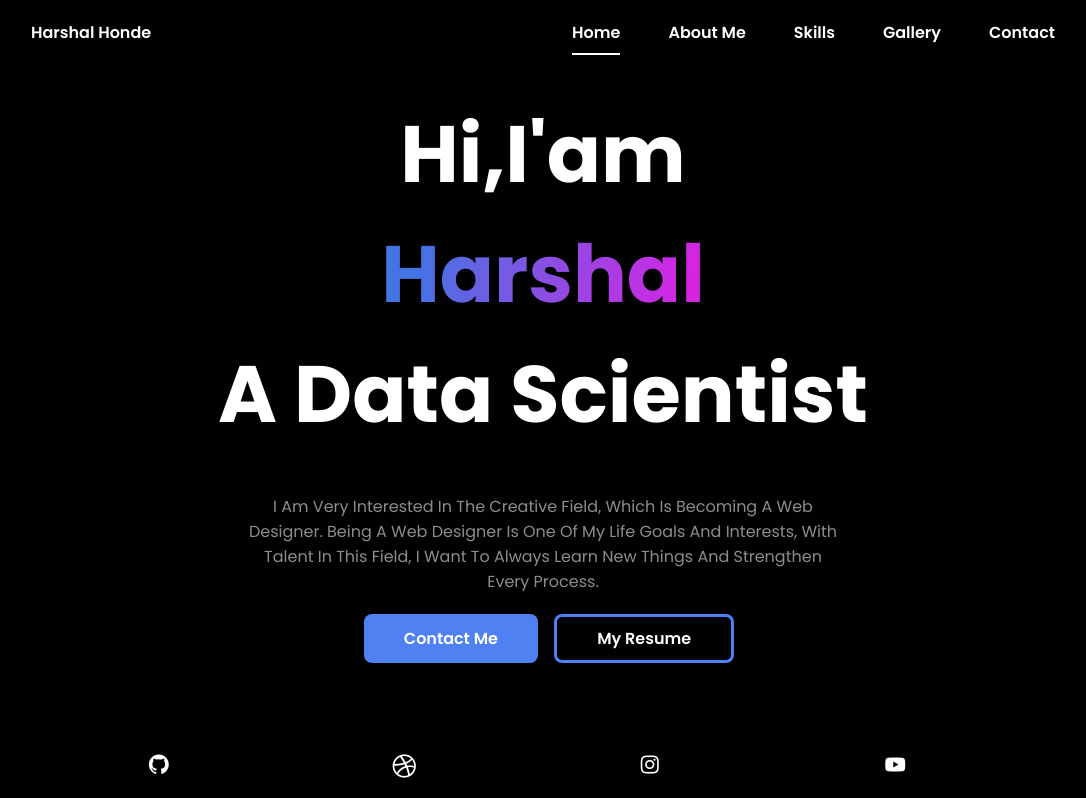
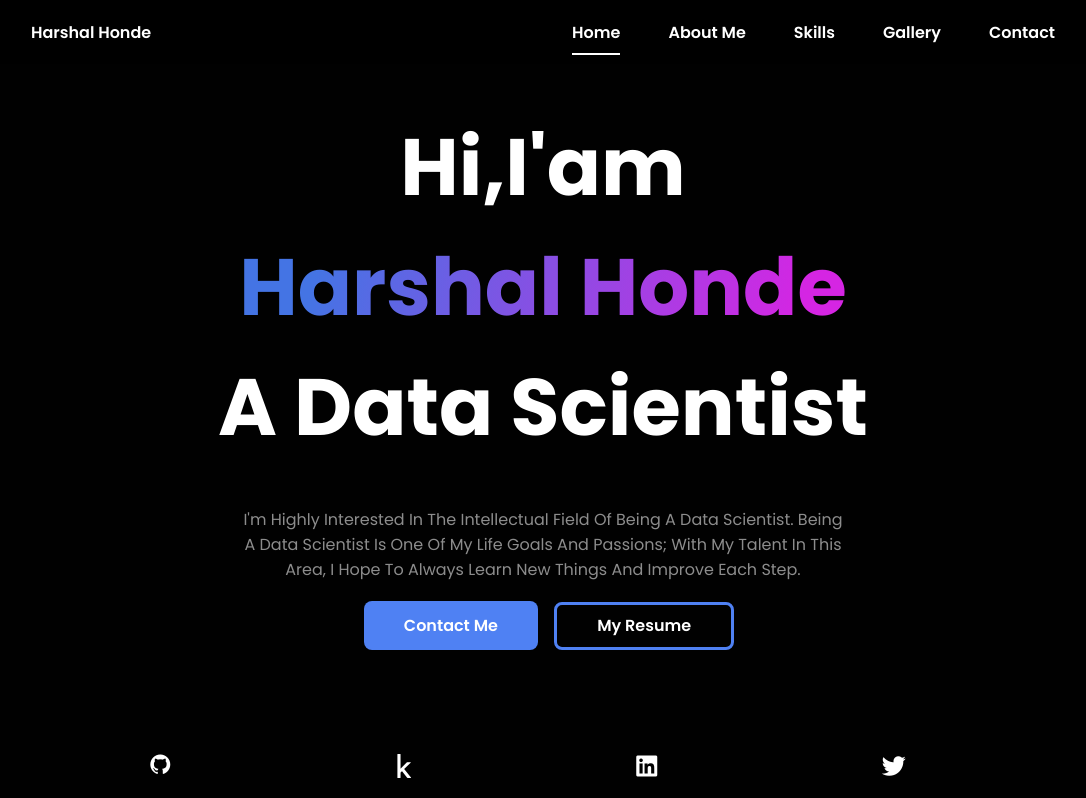
Before and after one commit to Harry262000/New-portfolio, a plain HTML site: page docs/index.html in a window 1280 px wide. Shown: the top 798 px of the page, without its empty margins (97-1183 px from the left). Drawn offline with nearby package versions, Linux system fonts and the light colour scheme.

Commit message:
update 1 file, create 1 file and delete 1 file

```diff
--- a/docs/index.html
+++ b/docs/index.html
@@ -57,27 +57,23 @@
                     <h1 class="home__title">
                         Hi,I'am <br>
                         <span class="home__title-color">
-                            Harshal  </span>
+                            Harshal Honde </span>
                         <br>
                         <span id="text"></span>
 
                     </h1>
-                    <p>I am very interested in the creative field, which is becoming a web designer. being a web designer is one of my life goals and interests, with talent in this field, I want to always learn new things and strengthen every process.
+                    <p>I'm highly interested in the intellectual field of being a data scientist. Being a Data Scientist is one of my life goals and passions; with my talent in this area, I hope to always learn new things and improve each step.
                     </p>
 
-                    <a href="https://www.linkedin.com/in/harshal-honde268/" target="blank" class="button ">Contact Me
-                        </a>
-                    <a href="./static/assets/HarshalHonde_Intern.pdf" class=" costum__button " download>My
-                        Resume</a>
+                    <a href="https://www.linkedin.com/in/harshal-honde268/" target="blank" class="button ">Contact Me </a>
+                    <a href="./static/assets/Data_Scientist_Harshal_H.pdf" class=" costum__button " download>My Resume</a>
                 </div>
 
                 <div class="home__social">
                     <a href="https://github.com/Harry262000"  target="blank" class="home__social-icon"><i class='bx bxl-github'></i></a>
-                    <a href="https://dribbble.com/" target="blank" class="home__social-icon"><i
-                            class='fa fa-dribbble'></i></a>
-                    <a href="https://instagram.com/_" target="blank" class="home__social-icon"><i class='bx bxl-instagram'></i></a>
-                    <a href="https://www.youtube.com/" target="blank" class="home__social-icon"><i
-                            class='bx bxl-youtube'></i></a>
+                    <a href="https://www.kaggle.com/harshalhonde" target="blank" class="home__social-icon"><i class='fab fa-kaggle'></i></a>
+                    <a href="https://www.linkedin.com/in/harshal-honde268/" target="blank" class="home__social-icon"><i class="fab fa-linkedin"></i></a>
+                    <a href="https://twitter.com/HarshalHonde" target="blank" class="home__social-icon"><i class="fab fa-twitter"></i></a>
                 </div>
             </section>
         </div>
@@ -94,10 +90,10 @@
                 <div>
                     <h2 class="about__subtitle">  Hello... <br> My name is Harshal Honde </h2>
                     <p style= " margin-bottom: 12px;">
-                     Hello, I'm Harshal Honde, a Data Scientist with 1 year of Hands on experience in Machine Learning, Deep Learning and NPL. Over the past year, I've dedicated myself to refining my skills in predictive modeling, forcasting & extracting insights from complex datasets. I understand the importance of precision and accuracy in model development. I pride myself on producing high-quality work, ensuring that models are meticulously crafted and results are reliable. I am comfortable working solo or as part of a collaborative team effort.<a href="" > Hire Me</a>
+                     Hello, I'm Harshal Honde, a Data Scientist with 1 year of Hands on experience in Machine Learning, Deep Learning and NPL. Over the past year, I've dedicated myself to refining my skills in predictive modeling, forcasting & extracting insights from complex datasets. I understand the importance of precision and accuracy in model development. I pride myself on producing high-quality work, ensuring that models are meticulously crafted and results are reliable. I am comfortable working solo or as part of a collaborative team effort. Hire Me !</a>
                     </p>
 
-                    <a href="https://instagram.com/_" class="home__social-icon" target="blank"><i class='bx bxl-instagram'></i></a>
+                    <a href="https://www.linkedin.com/in/harshal-honde268/" class="home__social-icon" target="blank"><i class='fab fa-linkedin'></i></a>
                     <a href="https://github.com/Harry262000" class="home__social-icon"target="blank" ><i class='bx bxl-github'></i></a>
                 </div>
 
@@ -256,11 +252,11 @@
         <div class="footer__container bd-grid">
             <div class="footer__content">
                 <a href="#" class="footer__logo"><img src="/assets/img/logo/logo-white.svg" alt=""></a>
-                <span class="footer__description">Caldera Portfolio</span>
+                <span class="footer__description">Harshal's Portfolio</span>
                 <div class="footer__social">
                     <a href="https://github.com/Harry262000" class="footer__icon" target="blank"><i class='bx bxl-github'></i></a>
-                    <a href="https://instagram.com/_" class="footer__icon" target="blank"><i class='bx bxl-instagram'></i></a>
-                    <a href="https://twitter.com/" class="footer__icon" target="blank"><i class='bx bxl-twitter'></i></a>
+                    <a href="https://www.linkedin.com/in/harshal-honde268/" class="footer__icon" target="blank"><i class='fab fa-linkedin'></i></a>
+                    <a href="https://twitter.com/HarshalHonde" class="footer__icon" target="blank"><i class='bx bxl-twitter'></i></a>
                 </div>
             </div>
 
@@ -277,7 +273,7 @@
             <div class="footer__content">
                 <h3 class="footer__title">Information</h3>
                 <ul>
-                    <li><a href="./static/assets/HarshalHonde_Intern.pdf" class="footer__link" download>
+                    <li><a href="./static/assets/Data_Scientist_Harshal_H.pdf" class="footer__link" download>
                         Resume ( CV ) </a></li>
             </div>
 
```
Also changed, not shown: 2 other files.
